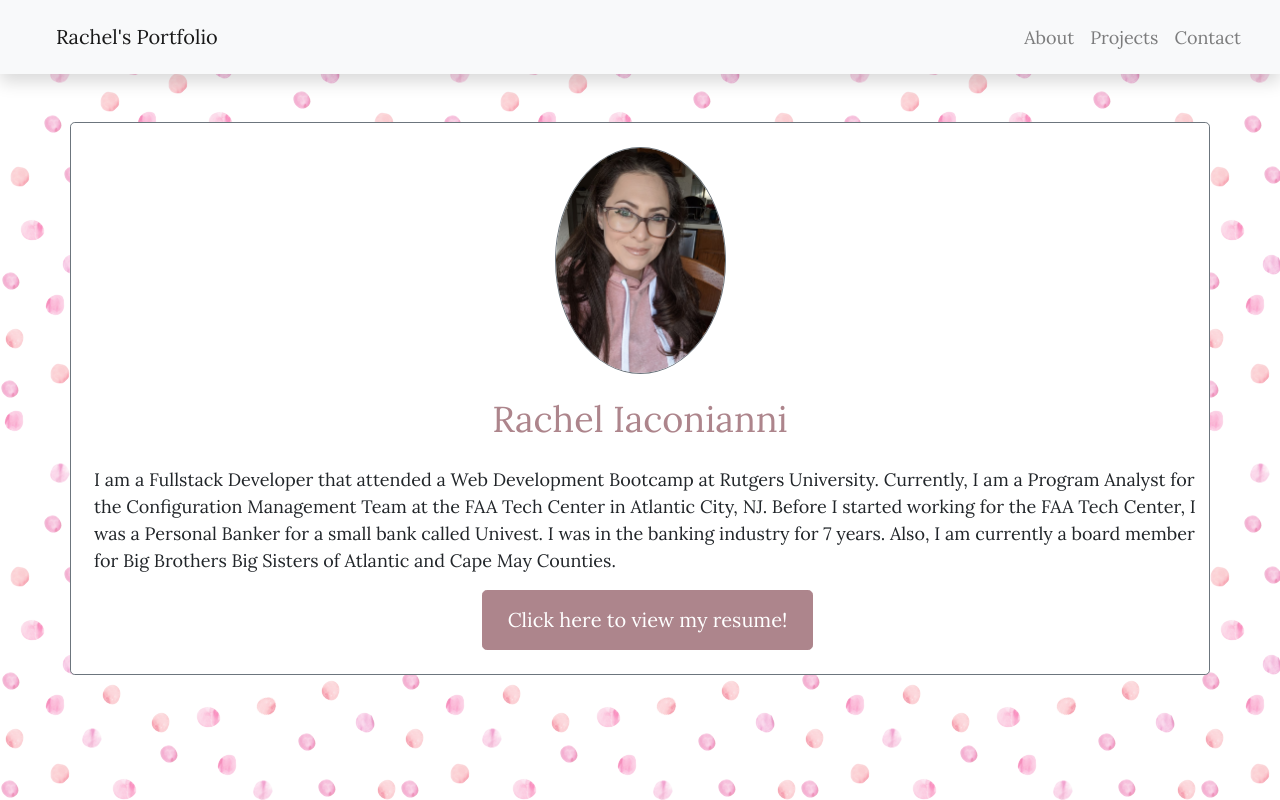
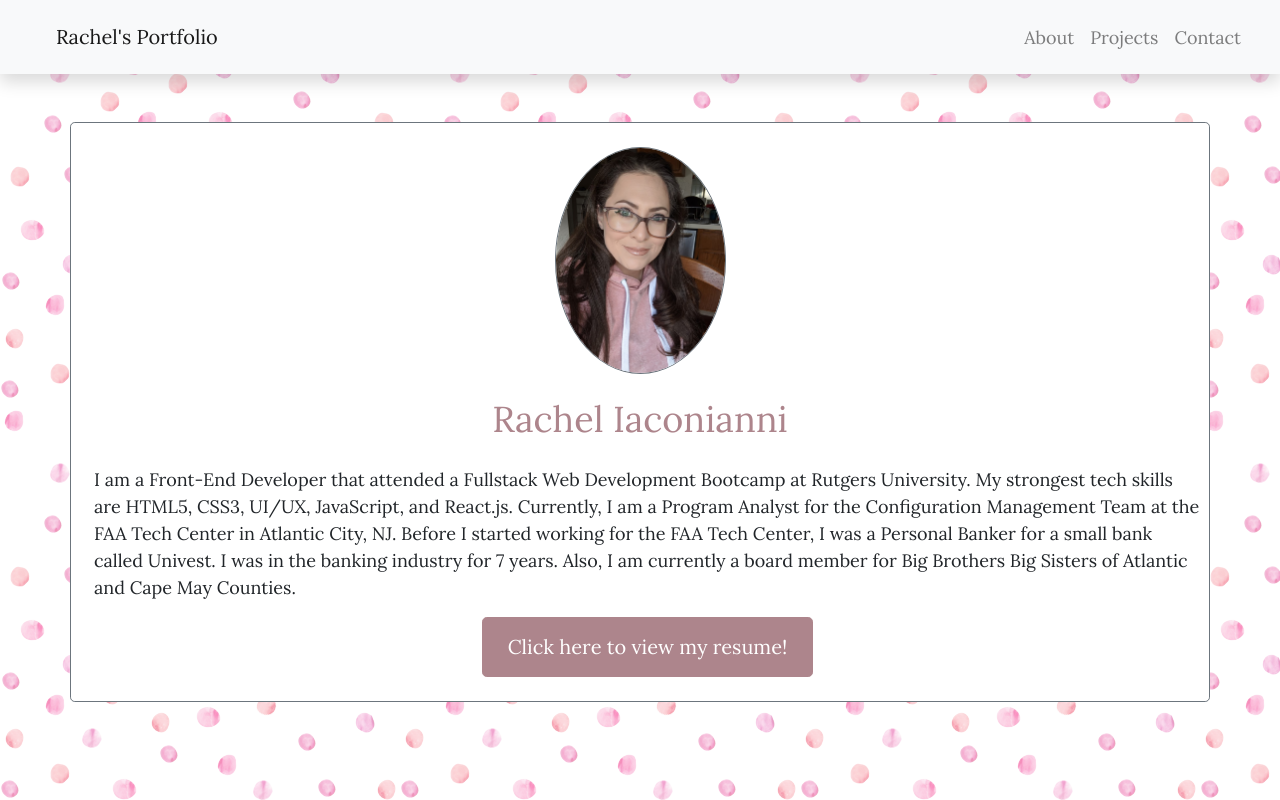
Before and after one commit to Riaconianni/React-Portfolio, a React (Create React App) app: page / in a window 1280 px wide. Built offline with nearby package versions, Linux system fonts and the light colour scheme; the HTML template or start-up script is replaced by a standard one.

Commit message:
updated about me

```diff
--- a/src/components/pages/About.js
+++ b/src/components/pages/About.js
@@ -28,8 +28,8 @@ function About() {
         <Row xs={12} md={12} className="justify-content-center ml-auto">
           <Container className="mt-3">
             <p>
-              I am a Fullstack Developer that attended a Web Development
-              Bootcamp at Rutgers University. Currently, I am a Program Analyst
+              I am a Front-End Developer that attended a Fullstack Web Development
+              Bootcamp at Rutgers University. My strongest tech skills are HTML5, CSS3, UI/UX, JavaScript, and React.js. Currently, I am a Program Analyst
               for the Configuration Management Team at the FAA Tech Center in
               Atlantic City, NJ. Before I started working for the FAA Tech
               Center, I was a Personal Banker for a small bank called Univest. I
```
